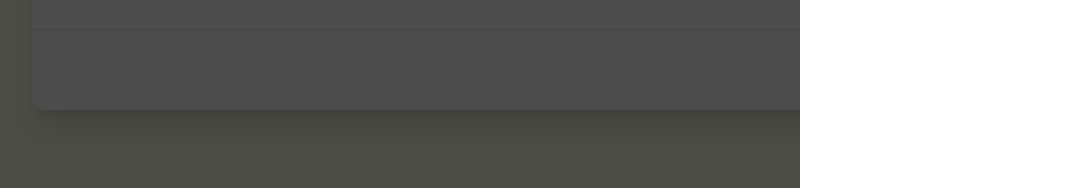
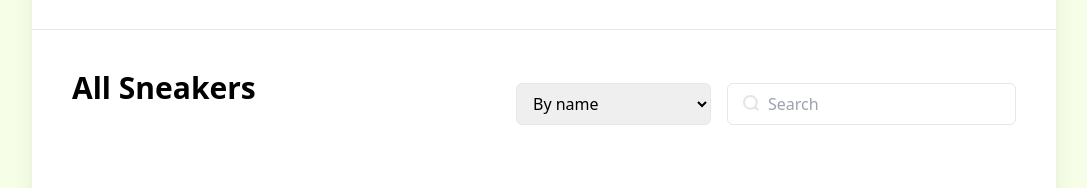
Before and after one commit to KenanRamazanov/Ecommerce-Sneakers, a Vue app: page / in a window 1280 px wide. Shown: the part 143-331 px from the top of the page, without its empty margins (96-1183 px from the left). Built offline with nearby package versions, Linux system fonts and the light colour scheme; no server answers.

Commit message:
Adding Home to App

```diff
--- a/src/App.vue
+++ b/src/App.vue
@@ -2,13 +2,14 @@
 import { provide,ref, watch, computed } from 'vue'
 import axios from 'axios'
 import Header from './components/Header.vue'
-
+import Home from './pages/Home.vue'
 import Drawer from './components/Drawer.vue'
 
+// Drawer //
 
 const cart = ref([])
 const isCreatingOrder = ref(false)
-const drawerOpen = ref(true)
+const drawerOpen = ref(false)
 
 const totalPrice = computed(() => cart.value.reduce((acc, item) => acc + item.price, 0))
 const vatPrice = computed(() => Math.round((totalPrice.value * 5) / 100))
@@ -52,7 +53,7 @@ const createOrder = async () => {
     isCreatingOrder.value = false
   }
 }
-
+// Drawer //
 
 
 watch(
@@ -85,7 +86,7 @@ provide('cart', {
     <Header :total-price="totalPrice" @open-drawer="openDrawer" />
 
     <div class="p-10">
-
+      <Home/>
     </div>
   </div>
 </template>
```
